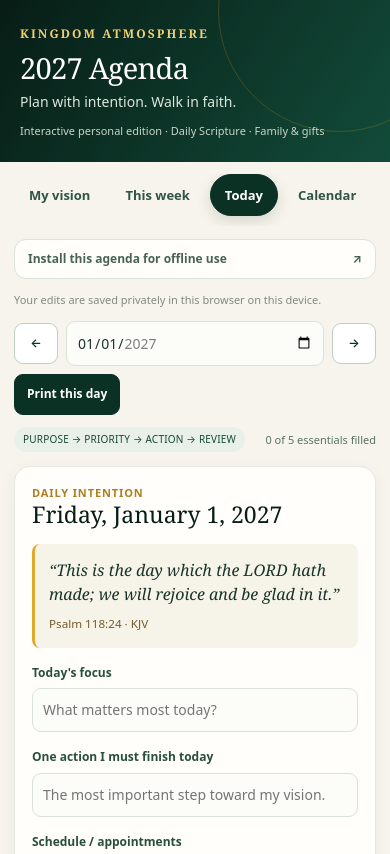
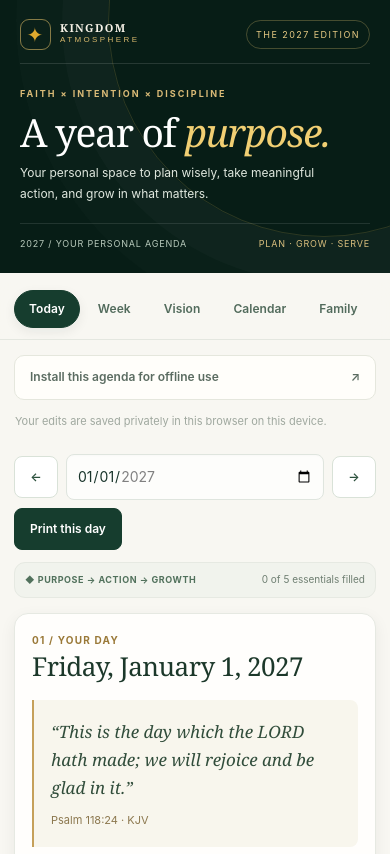
Before and after one commit to codec25/jovigroove, a plain HTML site: page agenda-2027/index.html in a window 390 px wide. Shown: the top 854 px of the page. Drawn offline with Linux system fonts and the light colour scheme.

Commit message:
Refine Kingdom Agenda editorial design with restrained forest-gold palette and premium mobile hierarchy

```diff
--- a/agenda-2027/index.html
+++ b/agenda-2027/index.html
@@ -54,17 +54,90 @@ header{padding:25px 20px 23px}
 #weekly .controls{display:flex}#weekly .controls input{width:100%}
 }
 @media print{.install-tip,.daily-strip{display:none!important}.toolbar{display:none!important}header{display:none!important}body{background:#fff!important}.card{border:0!important;box-shadow:none!important;padding:0!important}input,textarea{background:#fff!important}}
+
+/* KA 2027 | Editorial Edition v3: visual refinements only */
+:root{--ka-ink:#152920;--ka-forest:#071d16;--ka-gold:#bf912f;--ka-cream:#f8f7f2;--ka-border:#e5e9e3;--ka-subtle:#6c7970}
+body{font-family:Inter,-apple-system,BlinkMacSystemFont,"Segoe UI",sans-serif;background:var(--ka-cream);color:var(--ka-ink);font-size:14px}
+header{background:#071d16!important;padding:0!important;isolation:isolate}
+header:after{right:-150px;top:-195px;width:430px;height:430px;border:1px solid #ddb85e2c;z-index:-1;box-shadow:0 0 0 46px #ffffff05,0 0 0 92px #ffffff03}
+.hero-inner{max-width:1160px;margin:auto;padding:25px 28px 28px}
+.hero-top,.hero-bottom{display:flex;align-items:center;justify-content:space-between;gap:12px}
+.hero-top{border-bottom:1px solid #ffffff20;padding-bottom:17px}
+header .brand{display:flex;align-items:center;gap:11px;color:#f7f2e7;font:600 13px/1.05 Georgia,serif;letter-spacing:.12em}
+header .brand small{display:block;color:#d6b76c;font:500 9px/1.8 sans-serif;letter-spacing:.3em}
+.brand-mark{display:grid;place-items:center;width:36px;height:36px;border:1px solid #d9b76599;border-radius:11px;font:20px Georgia,serif;color:#dfa92e}
+.edition{font-size:10px;letter-spacing:.16em;color:#e7ca83;border:1px solid #cbb26a51;border-radius:99px;padding:8px 10px;white-space:nowrap}
+.hero-copy{padding:28px 0 24px}
+.hero-eyebrow{font-size:10px;color:#dabb77;letter-spacing:.22em;font-weight:650}
+header h1{font-size:clamp(34px,5vw,53px);line-height:1.09;font-family:Georgia,"Times New Roman",serif;font-weight:400;letter-spacing:-.035em;margin:10px 0 12px}
+header h1 em{color:#f1cf73;font-weight:400;font-style:italic}
+header .hero-copy p{max-width:460px;color:#e0e8df;font-size:13px;line-height:1.7}
+.hero-bottom{border-top:1px solid #ffffff1b;padding-top:14px;color:#b7c9bb;font-size:10px;letter-spacing:.09em}
+.hero-bottom span:last-child{color:#d8be7d}
+.shell{max-width:1110px;padding:20px 22px 72px}
+.toolbar{background:#f8f7f2ee;border-bottom:1px solid #e4e7e0;padding-top:9px;padding-bottom:12px;margin:0 -22px 19px;padding-left:22px;padding-right:22px;gap:3px}
+.toolbar button{font-size:12px;font-weight:600;letter-spacing:.005em;padding:10px 16px;color:#526b5c}
+.toolbar button.active{background:#163d2e;border-color:#163d2e;box-shadow:0 4px 12px #071d1612}
+.toolbar button:not(.active):hover{background:#e8ede6}
+.install-tip{border:1px solid #e5e7dd;box-shadow:none;background:#fffefa;color:#5b6c61;padding:12px 15px;border-radius:10px;margin-bottom:10px}
+.install-tip summary{font-size:12px;font-weight:600}
+#status{padding:3px 1px 12px;color:#8a958b}
+.card{border:1px solid #e6e9e2;background:#fffefc;border-radius:14px;box-shadow:0 5px 16px #081b1010;padding:25px}
+.card h2{font-size:clamp(23px,3vw,30px);margin:3px 0 17px;letter-spacing:-.02em;color:#1c382a}
+.section-label{color:#9a7938;letter-spacing:.12em;font-size:10px;font-weight:750}
+.card p.intro{font-size:13px;line-height:1.7}
+label.field{font-size:12px;color:#385d48;font-weight:650;margin-top:19px}
+input[type=text],input[type=number],input[type=date],textarea{font-size:14px;border-radius:8px;border-color:#dfe5de;background:#fdfdfb;box-shadow:inset 0 1px 2px #08201605}
+textarea{line-height:1.65}
+textarea::placeholder,input::placeholder{color:#9ca9a0}
+input:focus,textarea:focus{border-color:#c6a158;box-shadow:0 0 0 3px #dfa92e1a}
+.btn{background:#163d2e;border-color:#163d2e;border-radius:8px;padding:11px 15px;font-size:12px}
+.btn.light,.toolbar .light{border-color:#d9e2d8;background:#fff;color:#2b503c}
+.daily-strip{background:#f1f3ed;padding:10px 13px;border-radius:11px;margin-bottom:15px;border:1px solid #e6e9e2}
+.daily-strip .pill{background:transparent;padding:0;font-weight:650;letter-spacing:.06em;font-size:10px;color:#51715c}
+.daily-strip #daily-progress{font-size:11px;color:#6e7e71}
+.verse{background:#f8f6ed;border-left:2px solid #c5a05a;padding:18px 17px;border-radius:0 8px 8px 0}
+.verse p{font:italic 17px/1.65 Georgia,"Times New Roman",serif;color:#314d3b}
+.verse small{font-size:11px;color:#8c784f}
+.cal-head{background:#244b38;border:0}
+.cal-day{border-color:#e5e8e1;border-radius:6px;min-height:54px}
+.cal-day.current{background:#f6f0db;border-color:#bb9d5b}
+@media(max-width:760px){
+.hero-inner{padding:19px 20px 22px}
+.hero-top{padding-bottom:13px}
+.brand-mark{width:31px;height:31px;border-radius:9px}
+header .brand{font-size:11px;letter-spacing:.12em;gap:9px}
+header .brand small{font-size:8px}
+.edition{font-size:9px;padding:7px 9px}
+.hero-copy{padding:23px 0 19px}
+.hero-eyebrow{font-size:9px}
+header h1{font-size:39px;margin:10px 0}
+header .hero-copy p{font-size:12px;max-width:330px}
+.hero-bottom{font-size:9px;line-height:1.4}
+.shell{padding:9px 14px 72px}
+.toolbar{margin:0 -14px 15px;padding:8px 14px 11px}
+.toolbar button{padding:9px 14px;font-size:12px}
+.card{padding:19px 17px;border-radius:14px}
+.card h2{font-size:26px}
+.daily-strip{padding:9px 10px;gap:5px}
+.daily-strip .pill{font-size:9px}
+.daily-strip #daily-progress{font-size:10px}
+.controls{margin-bottom:12px}
+.controls .btn{font-size:12px}
+}
+@media print{header,.hero-inner,.toolbar,.daily-strip,.install-tip{display:none!important}.card{box-shadow:none!important;border:0!important}body{background:white!important}}
+
 </style></head>
 <body>
-<header><div class="brand">KINGDOM ATMOSPHERE</div><h1>2027 Agenda</h1><p>Plan with intention. Walk in faith.</p><div class="tiny">Interactive personal edition · Daily Scripture · Family & gifts</div></header>
+<header><div class="hero-inner"><div class="hero-top"><div class="brand"><span class="brand-mark" aria-hidden="true">✦</span><span>KINGDOM <small>ATMOSPHERE</small></span></div><span class="edition">THE 2027 EDITION</span></div><div class="hero-copy"><div class="hero-eyebrow">FAITH × INTENTION × DISCIPLINE</div><h1>A year of <em>purpose.</em></h1><p>Your personal space to plan wisely, take meaningful action, and grow in what matters.</p></div><div class="hero-bottom"><span>2027 / YOUR PERSONAL AGENDA</span><span>PLAN · GROW · SERVE</span></div></div></header>
 <main class="shell">
 <div class="toolbar no-print" role="navigation" aria-label="Agenda sections">
-<button data-tab="vision">My vision</button><button data-tab="weekly">This week</button><button data-tab="daily" class="active">Today</button><button data-tab="monthly">Calendar</button><button data-tab="family">Family</button><button data-tab="gifts">Gifts</button><button data-tab="notes">Journal</button><button data-tab="settings">Settings</button>
+<button data-tab="daily" class="active">Today</button><button data-tab="weekly">Week</button><button data-tab="vision">Vision</button><button data-tab="monthly">Calendar</button><button data-tab="family">Family</button><button data-tab="gifts">Gifts</button><button data-tab="notes">Journal</button><button data-tab="settings">Settings</button>
 </div>
 <details class="install-tip no-print" id="install-guide"><summary>Install this agenda for offline use <span>↗</span></summary><p>On iPhone: open in Safari → Share → Add to Home Screen. On Android: browser menu → Install app. Open while connected once, then use it offline.</p><button type="button" id="install-btn" class="btn light" style="display:none">Install app</button><p class="hint">Your entries are stored on this device. Export a backup regularly.</p></details><div id="status" class="hint" aria-live="polite">Your edits are saved privately in this browser on this device.</div>
 <section id="vision" class="pane">
 <div class="card">
-<div class="section-label">Direction before activity</div><h2>My purpose & vision</h2>
+<div class="section-label">THE FOUNDATION / DIRECTION BEFORE ACTIVITY</div><h2>My purpose & vision</h2>
 <p class="intro">A productive life starts with knowing what matters, becoming the person capable of doing it, and choosing daily actions that serve that purpose.</p>
 <label class="field" for="purpose">What am I here to contribute?</label><textarea id="purpose" data-single="purpose" placeholder="Describe the people you want to serve and the difference you want to make."></textarea>
 <label class="field" for="vision">What kind of person am I becoming by December 2027?</label><textarea id="vision" data-single="vision" placeholder="Character, faith, relationships, work, health, and service."></textarea>
@@ -74,7 +147,7 @@ header{padding:25px 20px 23px}
 <label class="field" for="disciplines">Daily disciplines I will practice</label><textarea id="disciplines" data-single="disciplines" placeholder="Examples: Scripture, focused work, learning, movement, generosity, reflection."></textarea>
 </div></section>
 <section id="weekly" class="pane">
-<div class="card"><div class="section-label">Weekly leadership</div><h2>Design the week</h2>
+<div class="card"><div class="section-label">WEEKLY PRACTICE / INTENTIONAL PROGRESS</div><h2>Design the week</h2>
 <div class="controls no-print"><button class="btn light" id="weekprev">← Previous</button><label class="control-label" for="weekdate">Week of</label><input type="date" id="weekdate" min="2027-01-01" max="2027-12-31" value="2027-01-01"><button class="btn light" id="weeknext">Next →</button></div>
 <p class="hint" id="weekrange"></p>
 <label class="field" for="weekmission">My mission this week</label><textarea id="weekmission" data-week="mission" class="short" placeholder="What result would make this week meaningful?"></textarea>
@@ -86,9 +159,9 @@ header{padding:25px 20px 23px}
 </div></section>
 <section id="daily" class="pane active">
 <div class="controls no-print"><button id="prev" class="btn light" aria-label="Previous day">←</button><label class="control-label" for="datepick">Choose day</label><input type="date" id="datepick" min="2027-01-01" max="2027-12-31" value="2027-01-01"><button id="next" class="btn light" aria-label="Next day">→</button><button class="btn" data-print="daily">Print this day</button></div>
-<div class="daily-strip no-print"><span class="pill">PURPOSE → PRIORITY → ACTION → REVIEW</span><span id="daily-progress" aria-live="polite">0 of 5 essentials filled</span></div><div class="layout">
-<div><div class="card"><div class="section-label">Daily intention</div><h2 id="dayheading">Friday, January 1, 2027</h2><div class="verse"><p id="versetext"></p><small id="verseref"></small></div><label class="field" for="focus">Today's focus</label><input id="focus" type="text" data-day="focus" placeholder="What matters most today?"><label class="field" for="oneaction">One action I must finish today</label><input id="oneaction" type="text" data-day="oneaction" placeholder="The most important step toward my vision."><label class="field" for="schedule">Schedule / appointments</label><textarea id="schedule" data-day="schedule" placeholder="9:00 — ..."></textarea><label class="field" for="priorities">Top 3 priorities</label><textarea id="priorities" data-day="priorities" placeholder="1.&#10;2.&#10;3."></textarea><label class="field" for="tasks">Tasks</label><textarea id="tasks" data-day="tasks" placeholder="Things to do..."></textarea><label class="field" for="discipline">Discipline practiced today</label><input id="discipline" type="text" data-day="discipline" placeholder="A consistent action—not just motivation."></div></div>
-<div><div class="card"><h2>Faith & reflection</h2><label class="field" for="reflection">Reflection</label><textarea id="reflection" data-day="reflection" placeholder="What is this Scripture teaching me?"></textarea><label class="field" for="prayer">Prayer</label><textarea id="prayer" data-day="prayer" placeholder="A prayer for today..."></textarea><label class="field" for="gratitude">Gratitude</label><textarea id="gratitude" data-day="gratitude" class="short" placeholder="Three things I'm thankful for..."></textarea><label class="field" for="review">Evening review: what moved forward?</label><textarea id="review" data-day="review" class="short" placeholder="What did I accomplish? What will I improve tomorrow?"></textarea><label class="field" for="daynotes">Additional notes</label><textarea id="daynotes" data-day="daynotes" placeholder="Notes, ideas, reminders..."></textarea></div></div>
+<div class="daily-strip no-print"><span class="pill"><span aria-hidden="true">◆</span> PURPOSE → ACTION → GROWTH</span><span id="daily-progress" aria-live="polite">0 of 5 essentials filled</span></div><div class="layout">
+<div><div class="card"><div class="section-label">01 / YOUR DAY</div><h2 id="dayheading">Friday, January 1, 2027</h2><div class="verse"><p id="versetext"></p><small id="verseref"></small></div><label class="field" for="focus">Today's focus</label><input id="focus" type="text" data-day="focus" placeholder="What matters most today?"><label class="field" for="oneaction">One action I must finish today</label><input id="oneaction" type="text" data-day="oneaction" placeholder="The most important step toward my vision."><label class="field" for="schedule">Schedule / appointments</label><textarea id="schedule" data-day="schedule" placeholder="9:00 — ..."></textarea><label class="field" for="priorities">Top 3 priorities</label><textarea id="priorities" data-day="priorities" placeholder="1.&#10;2.&#10;3."></textarea><label class="field" for="tasks">Tasks</label><textarea id="tasks" data-day="tasks" placeholder="Things to do..."></textarea><label class="field" for="discipline">Discipline practiced today</label><input id="discipline" type="text" data-day="discipline" placeholder="A consistent action—not just motivation."></div></div>
+<div><div class="card"><div class="section-label">02 / INNER GROWTH</div><h2>Faith & reflection</h2><label class="field" for="reflection">Reflection</label><textarea id="reflection" data-day="reflection" placeholder="What is this Scripture teaching me?"></textarea><label class="field" for="prayer">Prayer</label><textarea id="prayer" data-day="prayer" placeholder="A prayer for today..."></textarea><label class="field" for="gratitude">Gratitude</label><textarea id="gratitude" data-day="gratitude" class="short" placeholder="Three things I'm thankful for..."></textarea><label class="field" for="review">Evening review: what moved forward?</label><textarea id="review" data-day="review" class="short" placeholder="What did I accomplish? What will I improve tomorrow?"></textarea><label class="field" for="daynotes">Additional notes</label><textarea id="daynotes" data-day="daynotes" placeholder="Notes, ideas, reminders..."></textarea></div></div>
 </div></section>
 <section id="monthly" class="pane"><div class="card">
 <div class="controls no-print"><label class="control-label" for="monthpick">Month</label><select id="monthpick"></select><button class="btn" data-print="monthly">Print this month</button></div><h2 id="monthheading"></h2><div class="calendar" id="calendar"></div><hr class="rule"><div class="two"><div><label class="field" for="monthfocus">Monthly focus</label><textarea id="monthfocus" data-month="focus"></textarea><label class="field" for="monthgoals">Goals</label><textarea id="monthgoals" data-month="goals"></textarea></div><div><label class="field" for="monthevents">Important dates</label><textarea id="monthevents" data-month="events"></textarea><label class="field" for="monthnotes">Notes / prayer</label><textarea id="monthnotes" data-month="notes"></textarea></div></div></div></section>
```
